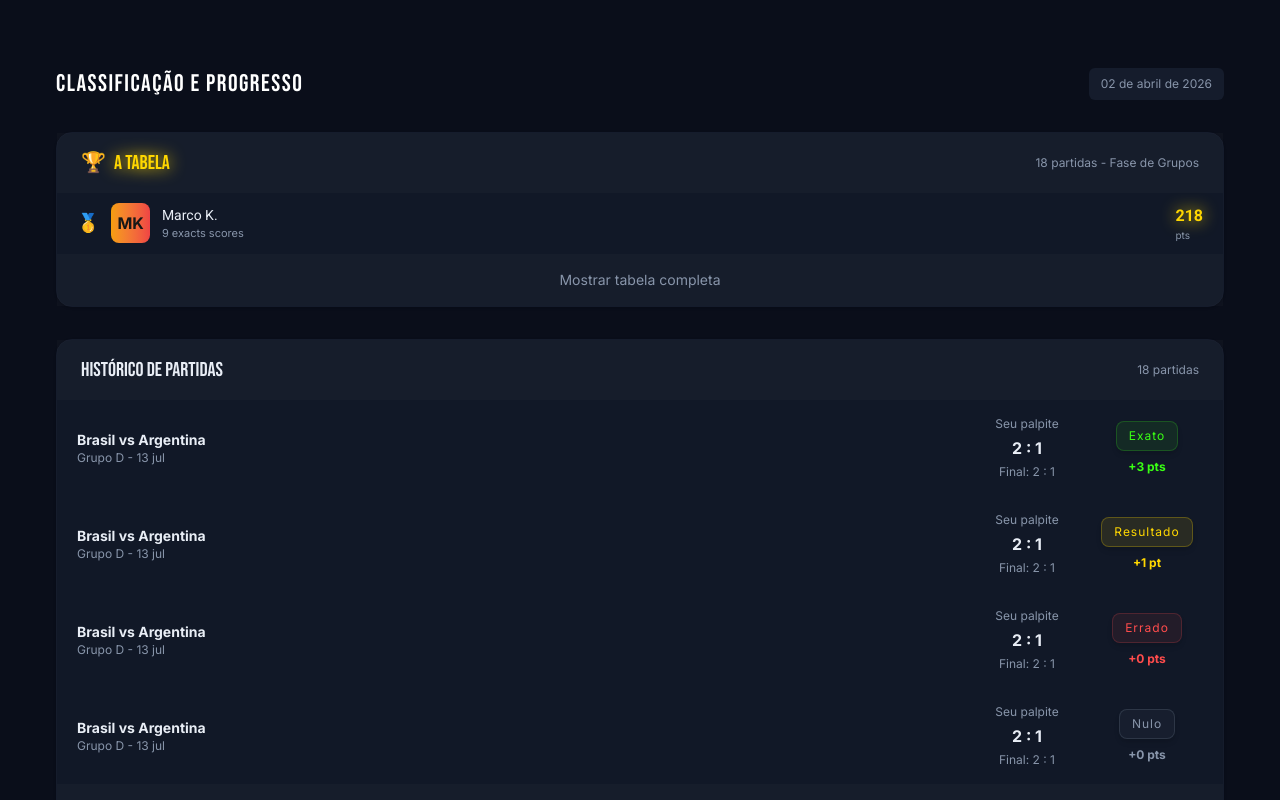
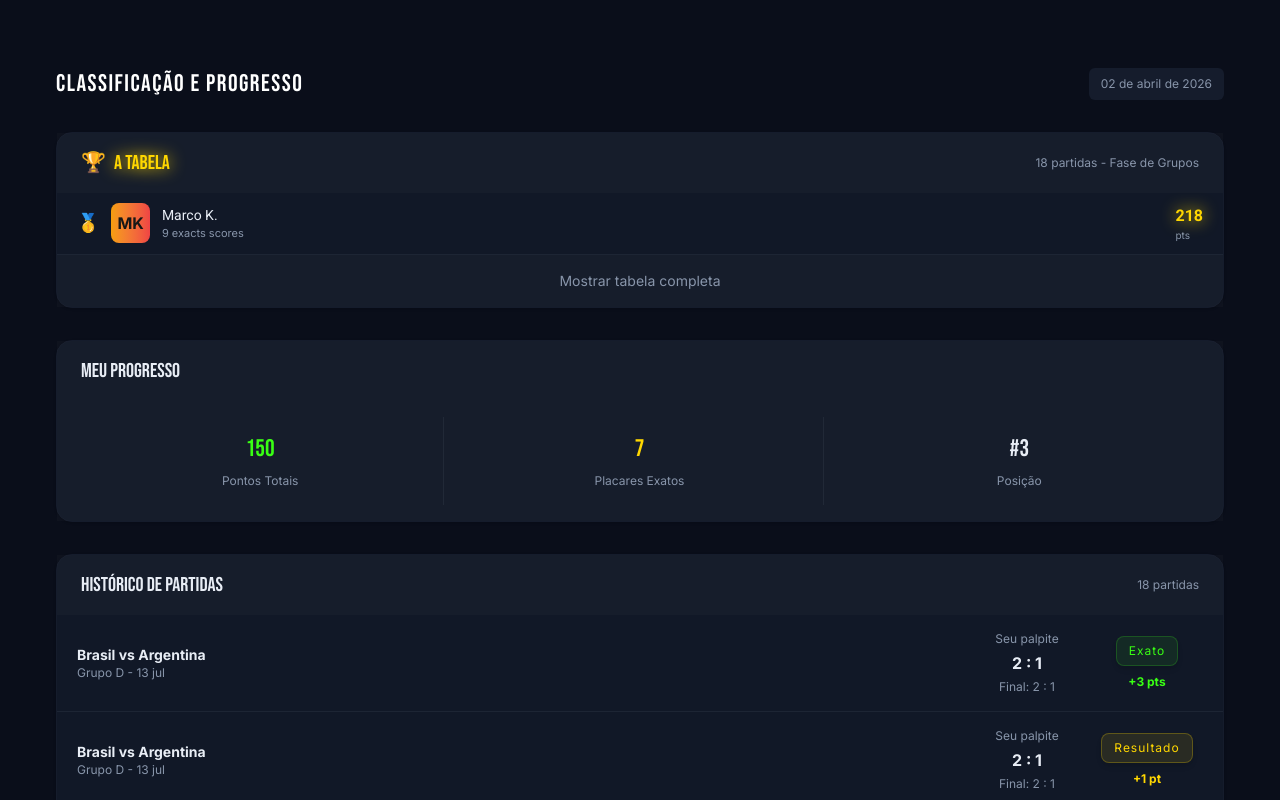
Before and after one commit to caioRibeiro23/BolaoCopa2026, a Next.js app: page /stats in a window 1280 px wide. Shown: the top 800 px of the page. Built offline with nearby package versions, Linux system fonts and the light colour scheme.

Commit message:
adiciona tabela de progresso e ajusta estilos de componentes

```diff
--- a/src/app/stats/page.tsx
+++ b/src/app/stats/page.tsx
@@ -1,12 +1,14 @@
 import TitlePage from "@/src/components/ui/titlepage";
 import ChampionshipTable from "@/src/components/Stats/Championship/championshipTable";
 import HistoryTable from "@/src/components/Stats/History/historyTable";
+import ProgressTable from "@/src/components/Stats/Progress/progressTable";
 
 export default function StatsPage() {
     return(
         <div className="w-full px-8 py-16 md:px-14 md:py-17 flex flex-col gap-8 bg-azulEscuro">
             <TitlePage title="Classificação e Progresso"/>
             <ChampionshipTable/>
+            <ProgressTable/>
             <HistoryTable/>
         </div>
     )
--- a/src/components/Stats/Championship/championshipRow.tsx
+++ b/src/components/Stats/Championship/championshipRow.tsx
@@ -10,7 +10,7 @@ interface ChampionshipRowProps {
 
 export default function championshipRow({ position, name, shortName, exactScores, points }: ChampionshipRowProps) {
     return(
-        <div className="w-full flex px-5 py-2.5 gap-3 items-center">
+        <div className="w-full flex px-5 py-2.5 gap-3 items-center border-b border-cinzaSuave/10">
             {/* No futuro fazer lógica para colocar as posições certinhas */}
             <span className="text-lg">🥇</span>
             <UserBox name={shortName}/>
--- a/src/components/Stats/History/historyRow.tsx
+++ b/src/components/Stats/History/historyRow.tsx
@@ -6,7 +6,7 @@ interface HistoryRowProps {
 
 export default function historyRow({ status }: HistoryRowProps) {
     return(
-        <div className="w-full grid grid-cols-[minmax(0,1fr)_6rem_7rem] px-5 py-2.5 gap-4 items-center">
+        <div className="w-full grid grid-cols-[minmax(0,1fr)_6rem_7rem] px-5 py-2.5 gap-4 items-center border-b border-cinzaSuave/10">
             <div className="min-w-0 flex flex-col py-0.5 font-inter">
                 <p className="font-bold text-sm text-[#E8EDF5]">Brasil vs Argentina</p>
                 <span className="text-xs text-cinzaSuave">Grupo D - 13 jul</span>
--- /dev/null
+++ b/src/components/Stats/Progress/progressTable.tsx
@@ -0,0 +1,23 @@
+export default function ProgressTable() {
+    return(
+        <div className="flex flex-col bg-azulMedio rounded-2xl border border-azulCinzado w-full shadow-sm">
+            <div className="w-full flex items-center justify-between px-6 py-4 bg-[#FFFFFF]/2 ">
+                <h2 className="text-[#E8EDF5] font-bebas-neue text-xl"> Meu Progresso</h2>
+            </div>
+            <div className="grid w-full grid-cols-3 gap-3 px-5 py-4 bg-[#FFFFFF]/2">
+                <div className="flex flex-col justify-center items-center p-4 gap-2 border-r border-cinzaSuave/10">
+                    <span className="font-bebas-neue text-2xl text-verdeNeon">150</span>
+                    <p className="font-inter text-xs text-cinzaSuave">Pontos Totais</p>
+                </div>
+                <div className="flex flex-col justify-center items-center p-4 gap-2 border-r border-cinzaSuave/10">
+                    <span className="font-bebas-neue text-2xl text-[#FFD700]">7</span>
+                    <p className="font-inter text-xs text-cinzaSuave">Placares Exatos</p>
+                </div>
+                <div className="flex flex-col justify-center items-center p-4 gap-2">
+                    <span className="font-bebas-neue text-2xl text-[#E8EDF5]">#3</span>
+                    <p className="font-inter text-xs text-cinzaSuave">Posição</p>
+                </div>
+            </div>
+        </div>
+    )
+}
```
